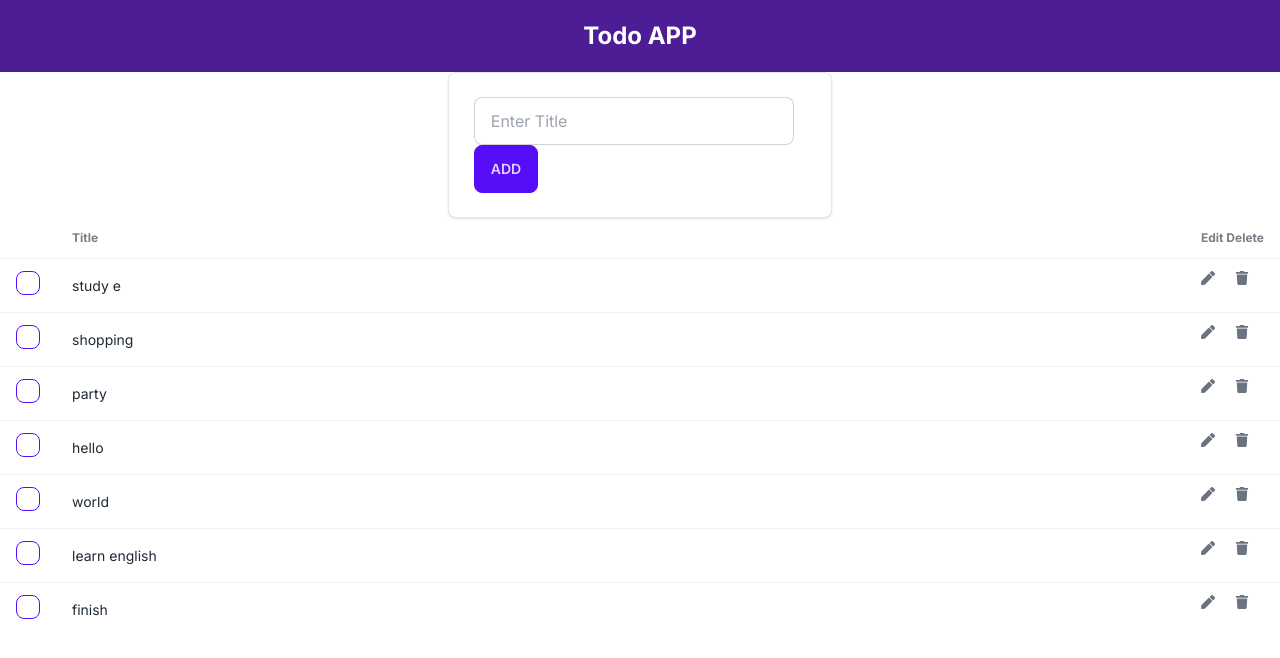
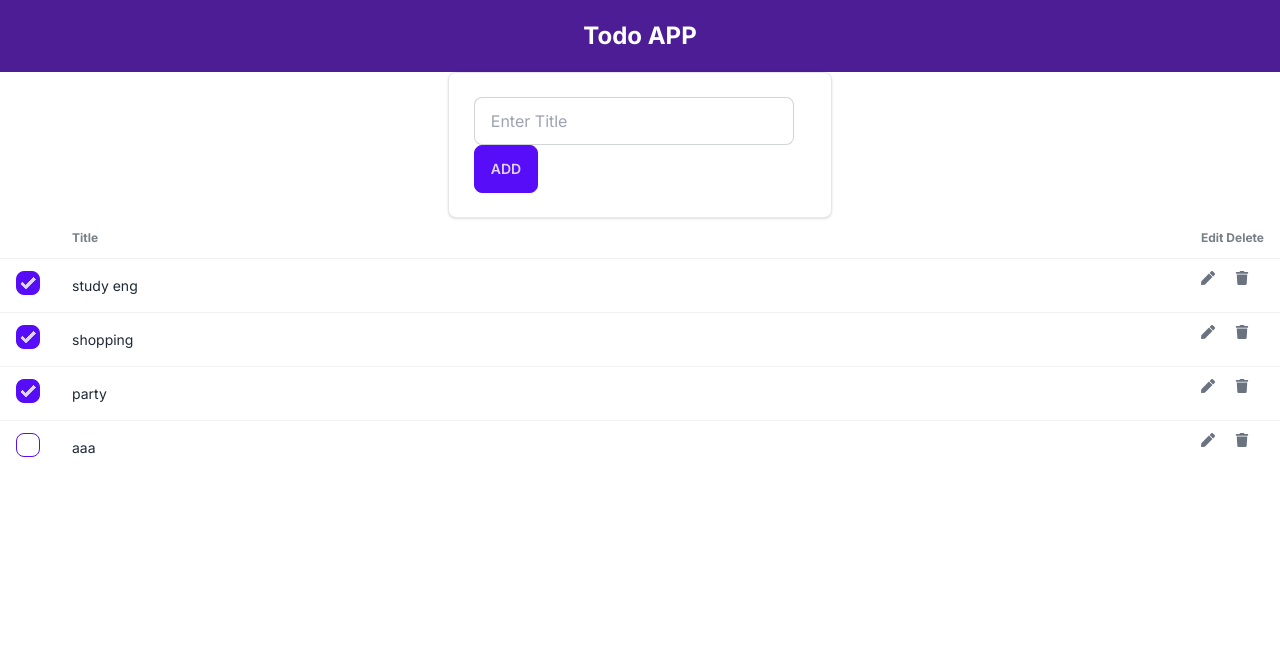
Before and after one commit to noaysk/Next-ToDoApp, a Next.js app: page / in a window 1280 px wide. Shown: the top 658 px of the page. Built offline with nearby package versions, Linux system fonts and the light colour scheme; data requests are answered from the project's data file.

Commit message:
added the checkbox function

```diff
--- a/api.ts
+++ b/api.ts
@@ -8,6 +8,12 @@ export const getAllTodos = async (): Promise<ITask[]> => {
   const todos = await res.json();
   return todos;
 };
+
+// export const getTodo = async (id: string): Promise<ITask> => {
+//   const res = await fetch(`${baseUrl}/tasks/${id}`, { cache: "no-store" });
+//   const todo = await res.json();
+//   return todo;
+// };
 
 export const addTodo = async (todo: ITask): Promise<ITask> => {
   const res = await fetch(`${baseUrl}/tasks`, {
--- a/data/todos.json
+++ b/data/todos.json
@@ -2,31 +2,23 @@
   "tasks": [
     {
       "id": "1",
-      "text": "study e"
+      "text": "study eng",
+      "isDone": true
     },
     {
       "id": "2",
-      "text": "shopping"
+      "text": "shopping",
+      "isDone": true
     },
     {
       "id": "3",
-      "text": "party"
+      "text": "party",
+      "isDone": true
     },
     {
-      "id": "4",
-      "text": "hello"
-    },
-    {
-      "id": "5",
-      "text": "world"
-    },
-    {
-      "id": "2daf5abd-ae2c-4e6e-921b-5fc05c9f208d",
-      "text": "learn english"
-    },
-    {
-      "id": "1dfec487-85c9-4144-9ba4-fcfe536bdc06",
-      "text": "finish"
+      "id": "8b73343b-6a27-4713-881f-e3df43da4852",
+      "text": "aaa",
+      "isDone": false
     }
   ]
 }
--- a/src/app/components/AddTask.tsx
+++ b/src/app/components/AddTask.tsx
@@ -2,19 +2,22 @@
 import { FormEventHandler, useState } from "react";
 import { addTodo } from "../../../api";
 import { useRouter } from "next/navigation";
-import { v4 as uuidv4 } from 'uuid';
+import { v4 as uuidv4 } from "uuid";
 
 const AddTask = () => {
   const router = useRouter();
   const [newTaskValue, setNewTaskValue] = useState<string>("");
+  const [checked, setChecked] = useState<boolean>(false);
 
   const handleSubmitNewTodo: FormEventHandler<HTMLElement> = async (e) => {
     e.preventDefault();
     await addTodo({
       id: uuidv4(), // ⇨ '9b1deb4d-3b7d-4bad-9bdd-2b0d7b3dcb6d'
-      text: newTaskValue
-    })
+      text: newTaskValue,
+      isDone: checked,
+    });
     setNewTaskValue("");
+    setChecked(false);
     router.refresh();
   };
   return (
--- a/src/app/components/Task.tsx
+++ b/src/app/components/Task.tsx
@@ -13,36 +13,57 @@ interface TaskProps {
 }
 
 const Task: React.FC<TaskProps> = ({ task }) => {
-    const router = useRouter();
+  const router = useRouter();
   const [openModalEdit, setOpenModalEdit] = useState<boolean>(false);
   const [openModalDeleted, setOpenModalDeleted] = useState<boolean>(false);
   const [taskToEdit, setTaskToEdit] = useState<string>(task.text);
+  const [checked, setChecked] = useState<boolean>(task.isDone);
+
+  const handleChange = (e: any) => {
+    console.log(e.target.id);
+    editTodo({
+      id: task.id,
+      text: task.text,
+      isDone: e.target.checked,
+    });
+    setChecked(() => e.target.checked);
+  };
 
   const handleSubmitEditTodo: FormEventHandler<HTMLElement> = async (e) => {
     e.preventDefault();
     await editTodo({
       id: task.id, // ⇨ '9b1deb4d-3b7d-4bad-9bdd-2b0d7b3dcb6d'
-      text: taskToEdit
-    })
+      text: taskToEdit,
+      isDone: checked,
+    });
     setOpenModalEdit(false);
     router.refresh();
   };
 
-  const handleDeleteTask =async(id: string)=>{
+  const handleDeleteTask = async (id: string) => {
     await deleteTodo(id);
     setOpenModalDeleted(false);
     router.refresh();
+  };
 
-  }
   return (
     <tr key={task.id}>
       <th>
-        <input type="checkbox" className="checkbox checkbox-primary" />
+        <input
+          id={task.id}
+          type="checkbox"
+          checked={checked}
+          onChange={handleChange}
+          className="checkbox checkbox-primary"
+        />
       </th>
       <td className="w-full">{task.text}</td>
       <td className="flex gap-5">
-        <FaPen onClick={() => setOpenModalEdit(true)} cursor="pointer" className="text-gray-500" />
-
+        <FaPen
+          onClick={() => setOpenModalEdit(true)}
+          cursor="pointer"
+          className="text-gray-500"
+        />
         <Modal modalOpen={openModalEdit} setModalOpen={setOpenModalEdit}>
           <form onSubmit={handleSubmitEditTodo}>
             <h3 className="font-bold text-lg">Edit task</h3>
@@ -58,16 +79,21 @@ const Task: React.FC<TaskProps> = ({ task }) => {
             </button>
           </form>
         </Modal>
-
-        <FaTrash onClick={() => setOpenModalDeleted(true)} cursor="pointer" className="text-gray-500" />
-
+        <FaTrash
+          onClick={() => setOpenModalDeleted(true)}
+          cursor="pointer"
+          className="text-gray-500"
+        />
         <Modal modalOpen={openModalDeleted} setModalOpen={setOpenModalDeleted}>
-         <h3 className="text-lg">Are you sure, you want to delete this task?</h3>
-         <div className="modal-action">
-            <button onClick={() => handleDeleteTask(task.id)} className="btn">Yes</button>
-         </div>
+          <h3 className="text-lg">
+            Are you sure, you want to delete this task?
+          </h3>
+          <div className="modal-action">
+            <button onClick={() => handleDeleteTask(task.id)} className="btn">
+              Yes
+            </button>
+          </div>
         </Modal>
-
       </td>
     </tr>
   );
--- a/types/tasks.ts
+++ b/types/tasks.ts
@@ -1,4 +1,5 @@
 export interface ITask {
     id: string,
-    text: string
+    text: string,
+    isDone: boolean
 }
```
